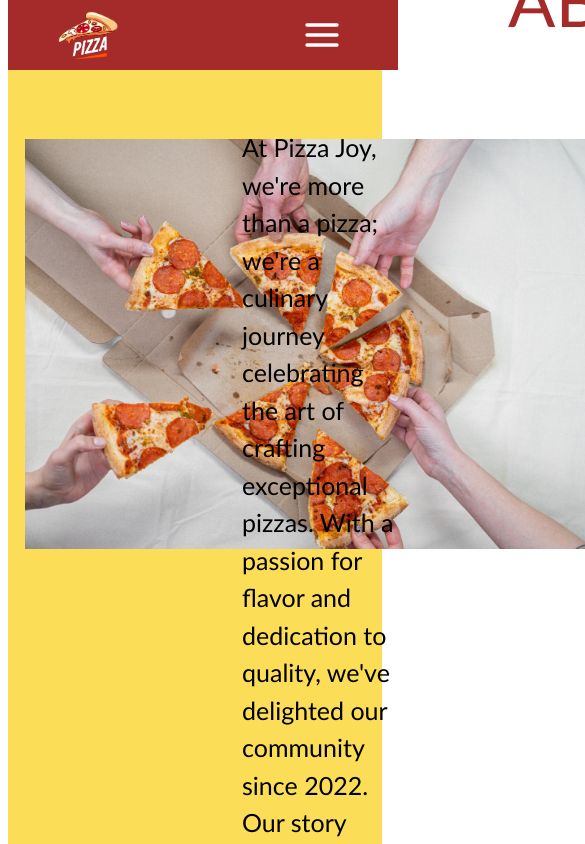
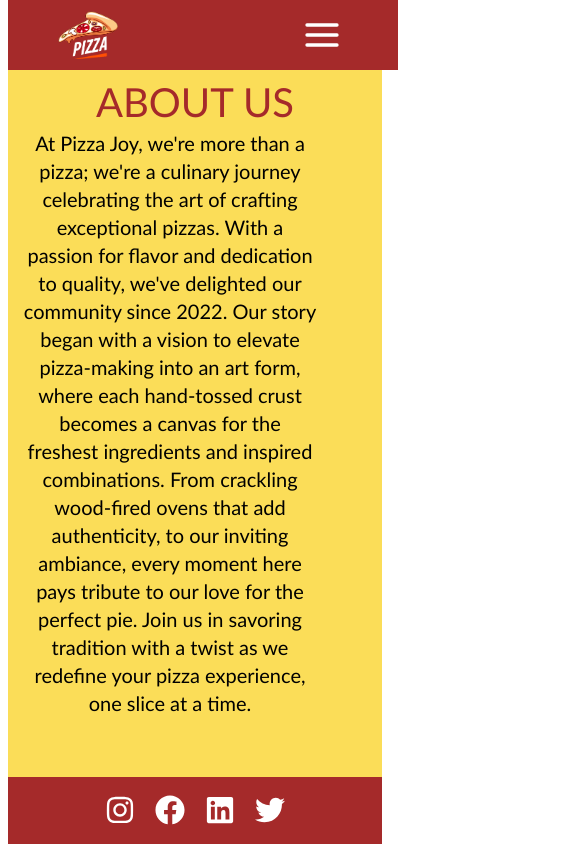
Before and after one commit to MhamadSaid/Restaurant-menu, a React (Create React App) app: page /about in a window 390 px wide. Shown: the top 844 px of the page, 585 px wide, since content can reach past the window. Built offline with nearby package versions, Linux system fonts and the light colour scheme.

Commit message:
edit about css

```diff
--- a/src/styles/About.css
+++ b/src/styles/About.css
@@ -2,13 +2,9 @@
   background-color: #fbdd58;
   font-family: "Gill Sans", "Gill Sans MT", Calibri, "Trebuchet MS", sans-serif;
   margin-top: -100px;
+  padding: 100px;
   height: 100%;
-}
-.about {
-  width: 100%;
-  display: flex;
-  flex-direction: row;
-  justify-content: center;
+  bottom: 0;
 }
 
 .about-section h1 {
@@ -17,27 +13,35 @@
   text-align: center;
   font-size: 70px;
   color: #a52a2a;
-  margin-left: 500px;
+  margin-left: 450px;
 }
+
+.about {
+  width: 100%;
+  display: flex;
+  flex-direction: row;
+  justify-content: center;
+}
+
 .aboutLeft {
   width: 50%;
-  margin-top: -45px;
-  margin-left: 30px;
+  margin-left: -90px;
+  margin-top: -20px;
 }
 
 .aboutRight {
   display: flex;
   flex-direction: column;
   width: 50%;
-  margin-left: 30px;
   height: 50%;
   align-items: center;
-  margin-top: -80px;
+  margin-left: 100px;
+  margin-top: -50px;
 }
 
 .about-section p {
   font-size: 25px;
-  line-height: 1.5;
+  line-height: 1.4;
   font-weight: 400;
 }
 
@@ -45,3 +49,32 @@
   width: 650px;
   height: 410px;
 }
+/* Styles for screens with a maximum width of 768px (tablets and smaller screens) */
+@media (max-width: 768px) {
+  .about-section {
+    padding: 40px;
+    margin-top: 0;
+    display: flex;
+    flex-direction: column;
+    align-items: center;
+    text-align: center;
+  }
+
+  .about-section h1 {
+    font-size: 40px;
+    margin-left: 0;
+    margin-top: 30px;
+  }
+
+  .about-section p {
+    font-size: 20px;
+  }
+
+  .aboutLeft {
+    display: none;
+  }
+  .aboutRight {
+    margin-left: -50px;
+    width: 100%;
+  }
+}
```
